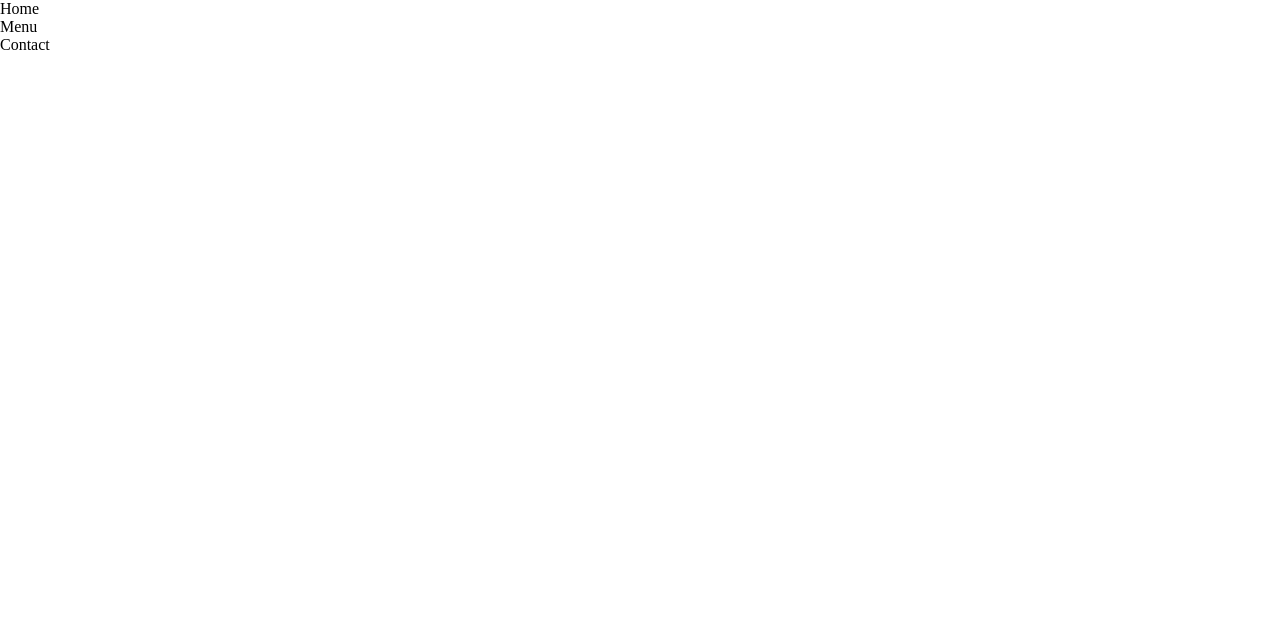
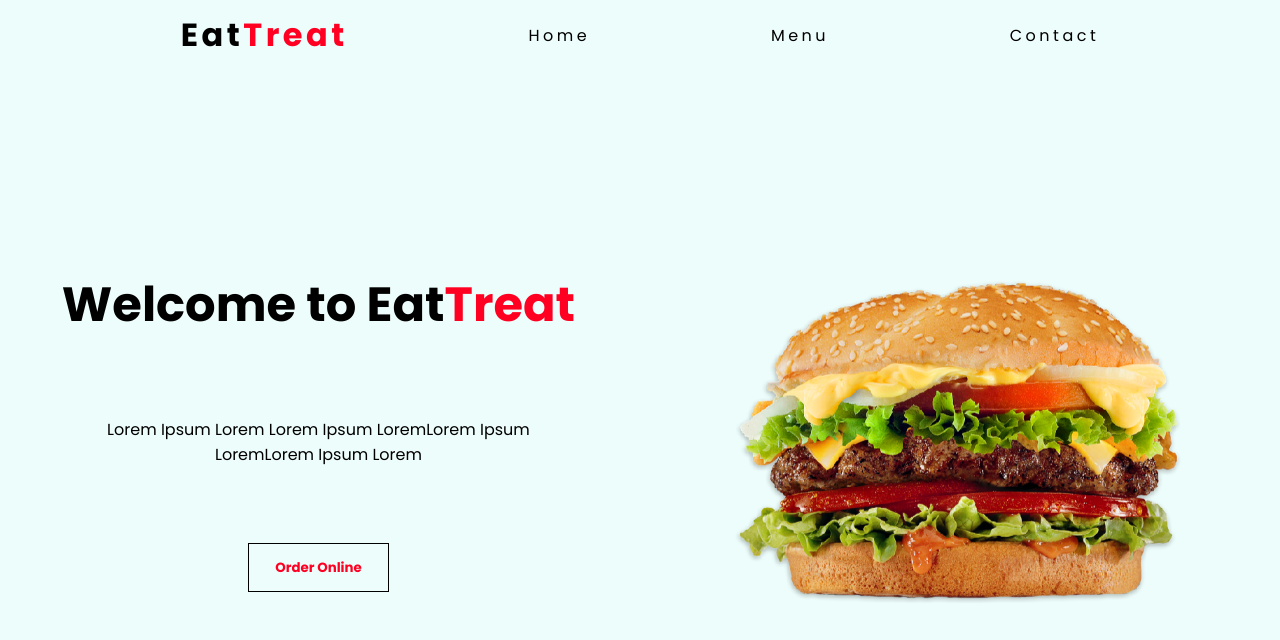
Before and after one commit to K-ash-ish/restaurant-page-TOP, a website built with webpack: page dist/index.html in a window 1280 px wide. Built offline with nearby package versions, Linux system fonts and the light colour scheme.

Commit message:
updated the home page with css

```diff
--- a/src/home.js
+++ b/src/home.js
@@ -1,15 +1,31 @@
-const contentPage = document.querySelector("#content");
 function createNav(){
-    const nav = document.createElement('div');
+    const nav = document.createElement('nav');
     const navEl = `
-            <ul>
-                <li><a src = "#home">Home</a></li>
-                <li><a src = "#menu">Menu</a></li>
-                <li><a src = "#contact">Contact</a></li>
+    <ul id = "navbar">
+    <h1>Eat<span class = "color">Treat</span></h1>
+                <li class = "nav-items"><a src = "#home">Home</a></li>
+                <li class = "nav-items"><a src = "#menu">Menu</a></li>
+                <li class = "nav-items"><a src = "#contact">Contact</a></li>
             </ul>
         `;
+        nav.insertAdjacentHTML('afterbegin',navEl);
+        return nav;
+}
+function createhome (){
+    const homeSection = document.createElement("section");
+    homeSection.setAttribute("id", "hero-section")
+    const homeEl = `
+            <div class="left-home">
+                <h2>Welcome to Eat<span class = "color">Treat</span></h1>
+                <p>Lorem Ipsum Lorem Lorem Ipsum LoremLorem Ipsum LoremLorem Ipsum Lorem</p>
+                <button class = "order-btn">Order Online</button>
+            </div>
+            <figure class ="right-home">
+                <img class= "food-image" src = "./images/burger.png" alt = "food-image">
+            </figure>
 
-        contentPage.append(nav)
-        nav.insertAdjacentHTML('afterbegin',navEl);
+        `
+    homeSection.insertAdjacentHTML('beforeend', homeEl)
+    return homeSection;
 }
-export {createNav};
+export {createNav, createhome};
--- a/src/index.js
+++ b/src/index.js
@@ -1,5 +1,7 @@
 import './styles.css'
+import { createNav, createhome } from "./home";
 
-import { createNav } from "./home";
 
-createNav();
+const contentPage = document.querySelector("#content");
+contentPage.append(createNav())
+contentPage.append(createhome());
--- a/src/styles.css
+++ b/src/styles.css
@@ -1,4 +1,95 @@
+@import url('https://fonts.googleapis.com/css2?family=Poppins:wght@100;400;700&display=swap');
+
+@keyframes floating {
+    0% { transform: translate(0,  0px); }
+    50%  { transform: translate(0, 15px); }
+    100%   { transform: translate(0, -0px); }
+}
+
 *{
     margin: 0;
     padding: 0;
 }
+html{
+    box-sizing: border-box;
+    font-family: 'Poppins', sans-serif;
+}
+body{
+    background-color: #edfdfb;
+}
+li{
+    list-style: none;
+    cursor: pointer;
+}
+nav{
+    display: flex;
+    justify-content: space-around;
+    padding: 0.7em 0;
+}
+h1{
+    font-size: 2em;
+}
+h2{
+    font-size: 3em;
+}
+#navbar{
+    display: flex;
+    width: 100%;
+    justify-content: space-evenly;
+    align-items: center;
+    letter-spacing: 3.5px;
+}
+
+.color{
+    color: #ff0022;
+}
+#hero-section{
+    height: 90vh;
+    display: flex;
+    justify-content: space-around;
+    align-items: center;
+}
+.left-home{
+    height: 50vh;
+    /* border: 1px solid red; */
+    display: flex;
+    flex-direction: column;
+    align-items: center;
+    justify-content: space-around;
+}
+/* :is(.left-home) :is(h2, p) {
+} */
+.left-home p{
+    width: 80%;
+    text-align: center;
+}
+.order-btn{
+    color: #ff0022;
+    font-weight: 700;
+    font-family: 'Poppins';
+    border: 1px solid black;
+    padding: 1em 2em;
+    background-color: transparent;
+    cursor: pointer;
+}
+.order-btn:hover{
+    transition: 1s;
+    border-radius: 0.3em;
+    background-color:rgb(255, 53, 94);
+    color: black;
+}
+/* right of home section */
+.right-home{
+    height: 50vh;
+    display: flex;
+    align-items: center;
+    justify-content: center;
+}
+
+.food-image{
+    width: 70%;
+    animation-name: floating;
+    animation-duration: 3s;
+    animation-iteration-count: infinite;
+    animation-timing-function: ease-in-out;
+}
--- a/webpack.config.js
+++ b/webpack.config.js
@@ -13,6 +13,7 @@ module.exports = {
                 test: /\.css$/i,
                 use: ['style-loader', 'css-loader'],
             },
+
         ],
     },
 };
```
Also changed, not shown: dist/images/burger.png (added), dist/index.html, dist/main.js, src/menu.js (deleted).
